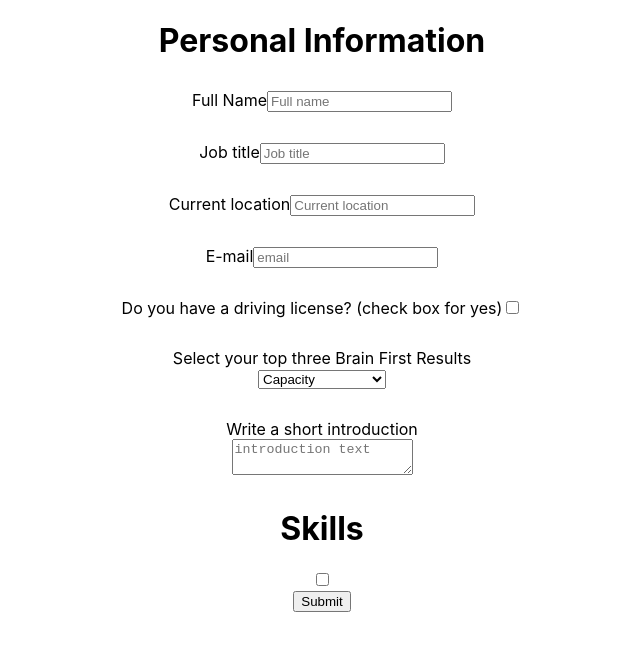
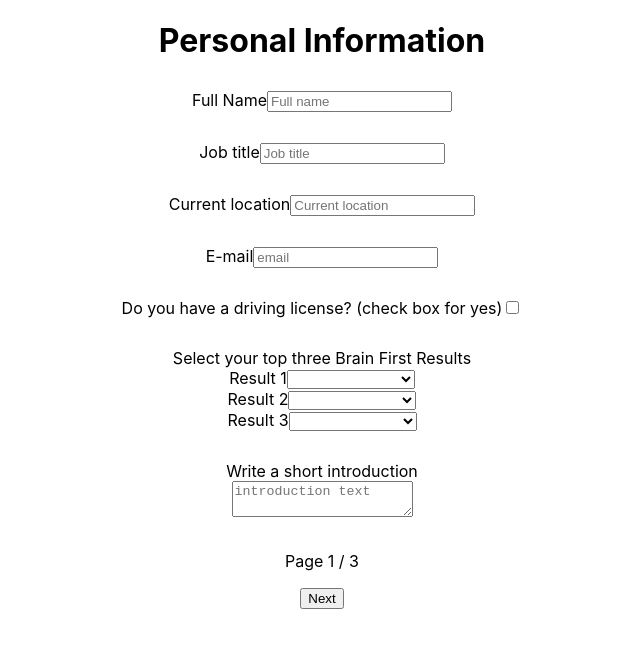
Before and after one commit to avdalmi/cv-builder-front-end, a React (Create React App) app: page /form in a window 1280 px wide. Shown: the top 650 px of the page, without its empty margins (318-958 px from the left). Built offline with nearby package versions, Linux system fonts and the light colour scheme.

Commit message:
added pagination

```diff
--- a/src/Components/Form/Form.jsx
+++ b/src/Components/Form/Form.jsx
@@ -6,8 +6,6 @@ import FileField from "../FileField/FileField";
 import { brainFirstOptions } from "../../Data/BrainFirstOptions";
 
 function InputForm() {
-  const [brainFirstOptionOne, setBrainFirstOptionOne] = useState("");
-
   const sleep = (ms) => new Promise((resolve) => setTimeout(resolve, ms));
   const array = [];
 
@@ -18,6 +16,7 @@ function InputForm() {
     console.log(JSON.stringify(values, 0, 2));
     // console.log(array);
   };
+
   return (
     <>
       <Form
@@ -30,7 +29,7 @@ function InputForm() {
               <QuestionContainer>
                 <label>Full Name</label>
                 <Field
-                  name="profile.fullName"
+                  name="fullName"
                   component="input"
                   type="text"
                   placeholder="Full name"
@@ -91,11 +90,33 @@ function InputForm() {
               <QuestionContainer>
                 <label>Select your top three Brain First Results</label>
                 <br />
-                <Field
-                  name="profile.brainFirst"
-                  component="select"
-                  onChange={(e) => setBrainFirstOptionOne(e.target.value)}
-                >
+                <label>Result 1</label>
+                <Field name="profile.brainFirst.one" component="select">
+                  <option />
+                  {brainFirstOptions.map((option) => {
+                    return (
+                      <option key={option.id} value={option.name}>
+                        {option.name}
+                      </option>
+                    );
+                  })}
+                </Field>
+                <br />
+                <label>Result 2</label>
+                <Field name="profile.brainFirst.two" component="select">
+                  <option />
+                  {brainFirstOptions.map((option) => {
+                    return (
+                      <option key={option.id} value={option.name}>
+                        {option.name}
+                      </option>
+                    );
+                  })}
+                </Field>
+                <br />
+                <label>Result 3</label>
+                <Field name="profile.brainFirst.three" component="select">
+                  <option />
                   {brainFirstOptions.map((option) => {
                     return (
                       <option key={option.id} value={option.name}>
@@ -117,7 +138,7 @@ function InputForm() {
               </QuestionContainer>
             </div>
             {/* Skills/tools */}
-            <div>
+            {/* <div>
               <h1>Skills</h1>
               <div>
                 <label></label>
@@ -127,7 +148,7 @@ function InputForm() {
                   type="checkbox"
                 />
               </div>
-            </div>
+            </div> */}
             <button type="submit">Submit</button>
           </form>
         )}
@@ -139,8 +160,6 @@ function InputForm() {
 export default InputForm;
 
 // Personal Profile Data
-
-// const [brainFirstResult, setBrainFirstResult] = useState(""); // data structure is?
 // const [keywords, setKeyWords] = useState(""); // array
 
 // Skills / Tools
--- /dev/null
+++ b/src/Components/FormSections/ProfileSection.jsx
@@ -0,0 +1,141 @@
+import React from "react";
+
+import { FormContainer, QuestionContainer } from "../../Styles/Form";
+import { useState } from "react";
+import { Form, Field } from "react-final-form";
+import FileField from "../FileField/FileField";
+import { brainFirstOptions } from "../../Data/BrainFirstOptions";
+
+function ProfileSection({ handleSubmit }) {
+  return (
+    <form onSubmit={handleSubmit}>
+      {/* personal profile data */}
+      <div>
+        <h1>Personal Information</h1>
+        <QuestionContainer>
+          <label>Full Name</label>
+          <Field
+            name="fullName"
+            component="input"
+            type="text"
+            placeholder="Full name"
+          />
+        </QuestionContainer>
+
+        <QuestionContainer>
+          <label>Job title</label>
+          <Field
+            name="profile.jobTitle"
+            component="input"
+            type="text"
+            placeholder="Job title"
+          />
+        </QuestionContainer>
+
+        <QuestionContainer>
+          <label>Current location</label>
+          <Field
+            name="profile.currentLocation"
+            component="input"
+            type="text"
+            placeholder="Current location"
+          />
+        </QuestionContainer>
+
+        <QuestionContainer>
+          <label>E-mail</label>
+          <Field
+            name="profile.email"
+            component="input"
+            type="text"
+            placeholder="email"
+          />
+        </QuestionContainer>
+
+        {/* <QuestionContainer>
+              <label>Profile picture</label>
+              <Field
+                name="profile.picture"
+                component="input"
+                type="text"
+                placeholder=""
+              />
+            </QuestionContainer> */}
+        {/* <FileField name="files" /> */}
+        <QuestionContainer>
+          <label>Do you have a driving license? (check box for yes)</label>
+          <Field
+            name="profile.drivinglicense"
+            component="input"
+            type="checkbox"
+          />
+        </QuestionContainer>
+
+        <QuestionContainer>
+          <label>Select your top three Brain First Results</label>
+          <br />
+          <label>Result 1</label>
+          <Field name="profile.brainFirst.one" component="select">
+            <option />
+            {brainFirstOptions.map((option) => {
+              return (
+                <option key={option.id} value={option.name}>
+                  {option.name}
+                </option>
+              );
+            })}
+          </Field>
+          <br />
+          <label>Result 2</label>
+          <Field name="profile.brainFirst.two" component="select">
+            <option />
+            {brainFirstOptions.map((option) => {
+              return (
+                <option key={option.id} value={option.name}>
+                  {option.name}
+                </option>
+              );
+            })}
+          </Field>
+          <br />
+          <label>Result 3</label>
+          <Field name="profile.brainFirst.three" component="select">
+            <option />
+            {brainFirstOptions.map((option) => {
+              return (
+                <option key={option.id} value={option.name}>
+                  {option.name}
+                </option>
+              );
+            })}
+          </Field>
+        </QuestionContainer>
+
+        <QuestionContainer>
+          <label>Write a short introduction</label>
+          <br />
+          <Field
+            name="profile.introduction"
+            component="textarea"
+            placeholder="introduction text"
+          ></Field>
+        </QuestionContainer>
+      </div>
+      {/* Skills/tools */}
+      {/* <div>
+              <h1>Skills</h1>
+              <div>
+                <label></label>
+                <Field
+                  name="profile.drivinglicense"
+                  component="input"
+                  type="checkbox"
+                />
+              </div>
+            </div> */}
+      {/* <button type="submit">Submit</button> */}
+    </form>
+  );
+}
+
+export default ProfileSection;
--- /dev/null
+++ b/src/Components/FormSections/SkillsSection.jsx
@@ -0,0 +1,13 @@
+import React from "react";
+
+import { FormContainer, QuestionContainer } from "../../Styles/Form";
+import { useState } from "react";
+import { Form, Field } from "react-final-form";
+import FileField from "../FileField/FileField";
+import { brainFirstOptions } from "../../Data/BrainFirstOptions";
+
+function SkillsSection({ handleSubmit }) {
+  return <form onSubmit={handleSubmit}></form>;
+}
+
+export default SkillsSection;
--- a/src/Pages/FormPage/FormPage.jsx
+++ b/src/Pages/FormPage/FormPage.jsx
@@ -1,10 +1,62 @@
-import React from "react";
+import React, { useState } from "react";
 import InputForm from "../../Components/Form/Form";
+import ProfileSection from "../../Components/FormSections/ProfileSection";
+import SkillsSection from "../../Components/FormSections/SkillsSection";
+import { Form, Field } from "react-final-form";
 
 function FormPage() {
+  const [pgNum, setPgNum] = useState(1);
+
+  const selectPage = ({ handleSubmit }) => {
+    if (pgNum === 1) {
+      return <ProfileSection handleSubmit={handleSubmit} />;
+    } else if (pgNum === 2) {
+      return <SkillsSection handleSubmit={handleSubmit} />;
+    }
+  };
+  const sleep = (ms) => new Promise((resolve) => setTimeout(resolve, ms));
+  const array = [];
+
+  const onSubmit = async (values) => {
+    await sleep(300);
+    array.push(values);
+    // window.alert(JSON.stringify(values, 0, 2));
+    console.log(JSON.stringify(values, 0, 2));
+    // console.log(array);
+  };
   return (
     <div>
-      <InputForm />
+      <Form
+        onSubmit={onSubmit}
+        render={({ handleSubmit }) => selectPage({ handleSubmit })}
+      />
+      <p>Page {pgNum} / 3</p>
+      <center>
+        {pgNum > 1 && (
+          <button
+            className="btn btn-primary"
+            type="button"
+            onClick={() => {
+              let pg = pgNum;
+              setPgNum(pg - 1);
+            }}
+          >
+            Back
+          </button>
+        )}
+        {pgNum < 3 && (
+          <button
+            className="btn btn-primary mx-4"
+            type="button"
+            onClick={() => {
+              let pg = pgNum;
+              setPgNum(pg + 1);
+            }}
+          >
+            Next
+          </button>
+        )}
+      </center>
     </div>
   );
 }
--- a/src/Pages/WelcomePage/WelcomePage.jsx
+++ b/src/Pages/WelcomePage/WelcomePage.jsx
@@ -1,11 +1,11 @@
-import React from 'react'
+import React from "react";
 
 function WelcomePage() {
   return (
     <div>
       <h1>Welcome Page</h1>
     </div>
-  )
+  );
 }
 
-export default WelcomePage
+export default WelcomePage;
```
Also changed, not shown: src/setupTests.js (deleted, +0 -5 lines), 1 other file (tests, documents, lock files or other folders).
